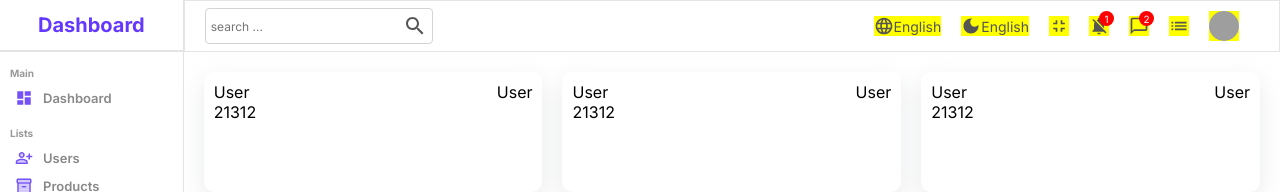
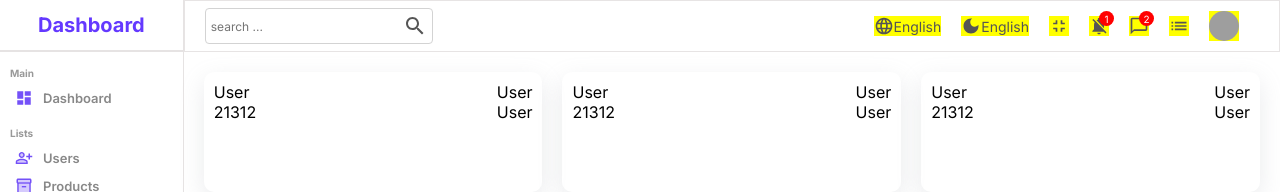
Before and after one commit to tinkugupta5/dashboard_practice, a React (Create React App) app: page / in a window 1280 px wide. Shown: the top 192 px of the page. Built offline with nearby package versions, Linux system fonts and the light colour scheme; grey boxes are pictures that could not be loaded.

Commit message:
adding widdget

```diff
--- a/src/components/widget/Widget.jsx
+++ b/src/components/widget/Widget.jsx
@@ -10,6 +10,7 @@ const Widget = () => {
       </div>
       <div className="right">
         <div className="title">User</div>
+        <div className="title">User</div>
       </div>
     </div>
   );
```
